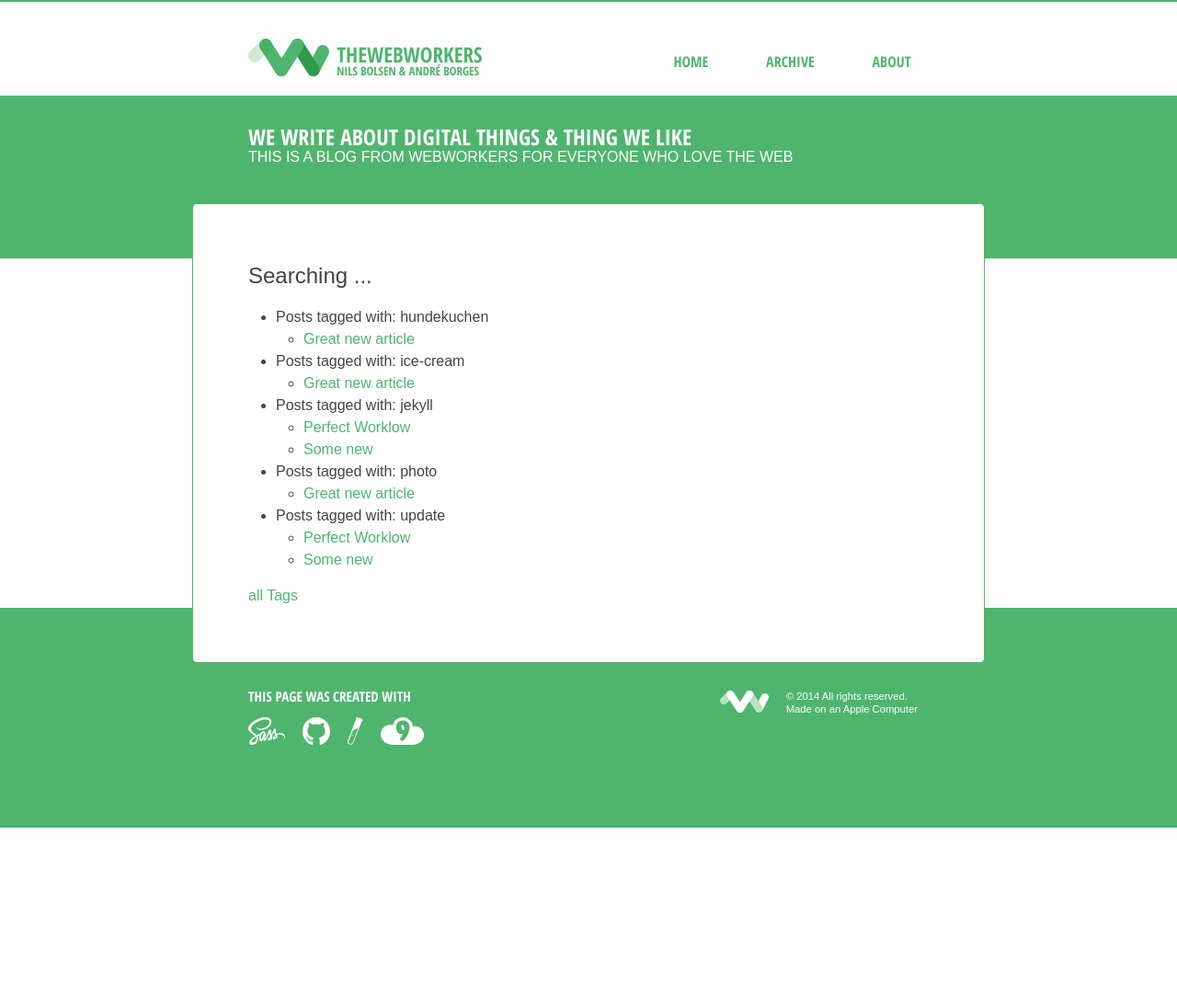
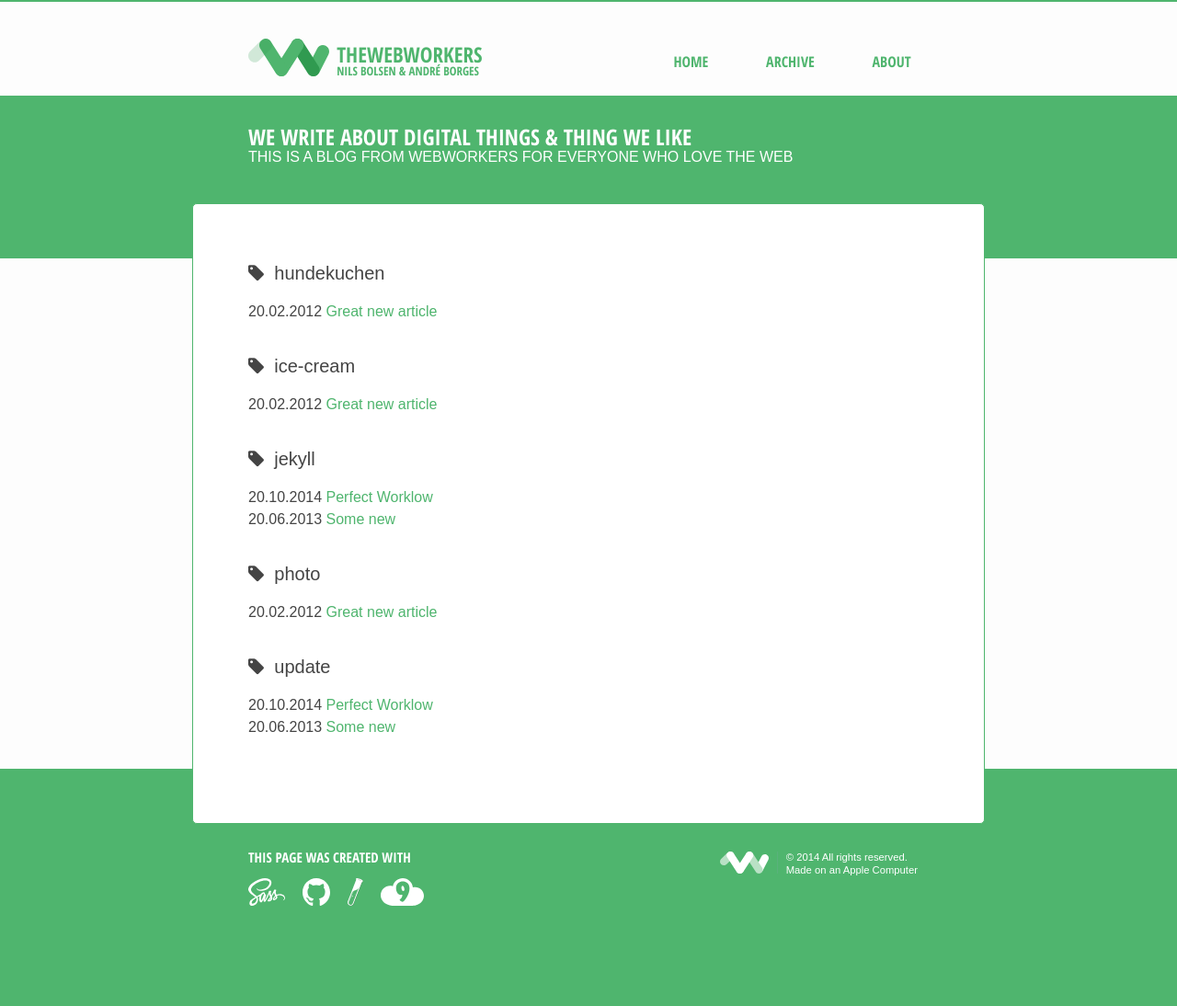
Before and after one commit to webwb/webwb.github.io, a Jekyll site: the page built from tags.md, in a window 1280 px wide. Shown: the whole page at 92% size. Built offline with Jekyll 4.4.1, drawn with Linux system fonts in a browser that asks for light colours; before the commit the page ends 900 px from its top, so only the background shows below that.

Commit message:
refined tag and archive page

```diff
--- a/_layouts/default.html
+++ b/_layouts/default.html
@@ -3,7 +3,7 @@
 
   {% include head.html %}
 
-  <body>
+  <body class="{{page.class}}">
 
     {% include header.html %}
     {% include banner.html %}
--- a/_sass/_archive.scss
+++ b/_sass/_archive.scss
@@ -2,7 +2,17 @@
     ul {
         list-style:none;
         margin: 0 0 1em 0;
+        li {
+            margin-bottom: 2em;
+            ul {
+                margin:0;
+                li {
+                    margin-bottom: 0
+                }
+            }
+        }
     }
+    li
     h3,h4 {
         padding:0;
         margin:0;
--- /dev/null
+++ b/_sass/_tags.scss
@@ -0,0 +1,14 @@
+.tags {
+    ul {
+        list-style:none;
+        margin: 0 0 2em 0;
+        li ul li:first-child {
+            margin-top: 0.5em;
+        }
+    }
+}
+
+#tagTitle,
+#seeAllTags {
+  display:none;
+}
--- a/css/main.scss
+++ b/css/main.scss
@@ -57,5 +57,6 @@ $on-xlarge:       1920px;
         "footer",
         "fonts",
         "about",
-        "archive"
+        "archive",
+        "tags"
 ;
--- a/tags.md
+++ b/tags.md
@@ -4,37 +4,8 @@ title: Tags
 permalink: /tags/
 class: tags
 ---
-{% capture site_tags %}
-{% for p in site.tags %}
-{{ p[0] }}
-{% endfor %}
-{% endcapture %}
-{% assign sortedtags = site_tags | split:' ' | sort %}
-
-<h2 id="tagTitle">Searching ...</h2>
-<section>
-{% if site.tags %}
-  <ul>
-    {% for tag in sortedtags %}
-      <li class="tag" id="tag-{{ tag }}">Posts tagged with: {{ tag }}
-      <ul>
-        {% for post in site.tags[tag] %}
-          <li><a href="{{ post.url }}/">{{ post.title }}</a></li>
-        {% endfor %}
-      </ul>
-      </li>
-    {% endfor %}
-  </ul>
-{% endif %}
-
-<a id="seeAllTags" href="/tags/">all Tags</a>
-
-</section>
-
-
-
-
 <script>
+// http://stackoverflow.com/a/901144
 function getParameterByName(name) {
   name = name.replace(/[\[]/, "\\[").replace(/[\]]/, "\\]");
   var regex = new RegExp("[\\?&]" + name + "=([^&#]*)"),
@@ -61,12 +32,31 @@ window.onload = function() {
 };
 </script>
 
+{% capture site_tags %}
+  {% for p in site.tags %}
+    {{ p[0] }}
+  {% endfor %}
+{% endcapture %}
 
+{% assign sortedtags = site_tags | split:' ' | sort %}
 
-<style>
+<h2 id="tagTitle">Searching ...</h2>
+<section>
+{% if site.tags %}
+  <ul>
+    {% for tag in sortedtags %}
+      <li class="tag" id="tag-{{ tag }}">
+          <h4><i class="fa fa-tag"></i>&nbsp;&nbsp;{{ tag }}</h4>
+      <ul>
+        {% for post in site.tags[tag] %}
+          <li>{{ post.date | date:"%d.%m.%Y" }} <a href="{{ post.url }}">{{ post.title }}</a></li>
+        {% endfor %}
+      </ul>
+      </li>
+    {% endfor %}
+  </ul>
+{% endif %}
 
-#tagTitle,
-#seeAllTags {
-  display:none;
-}
-</style>
+<a id="seeAllTags" href="/tags/">all Tags</a>
+
+</section>
```
